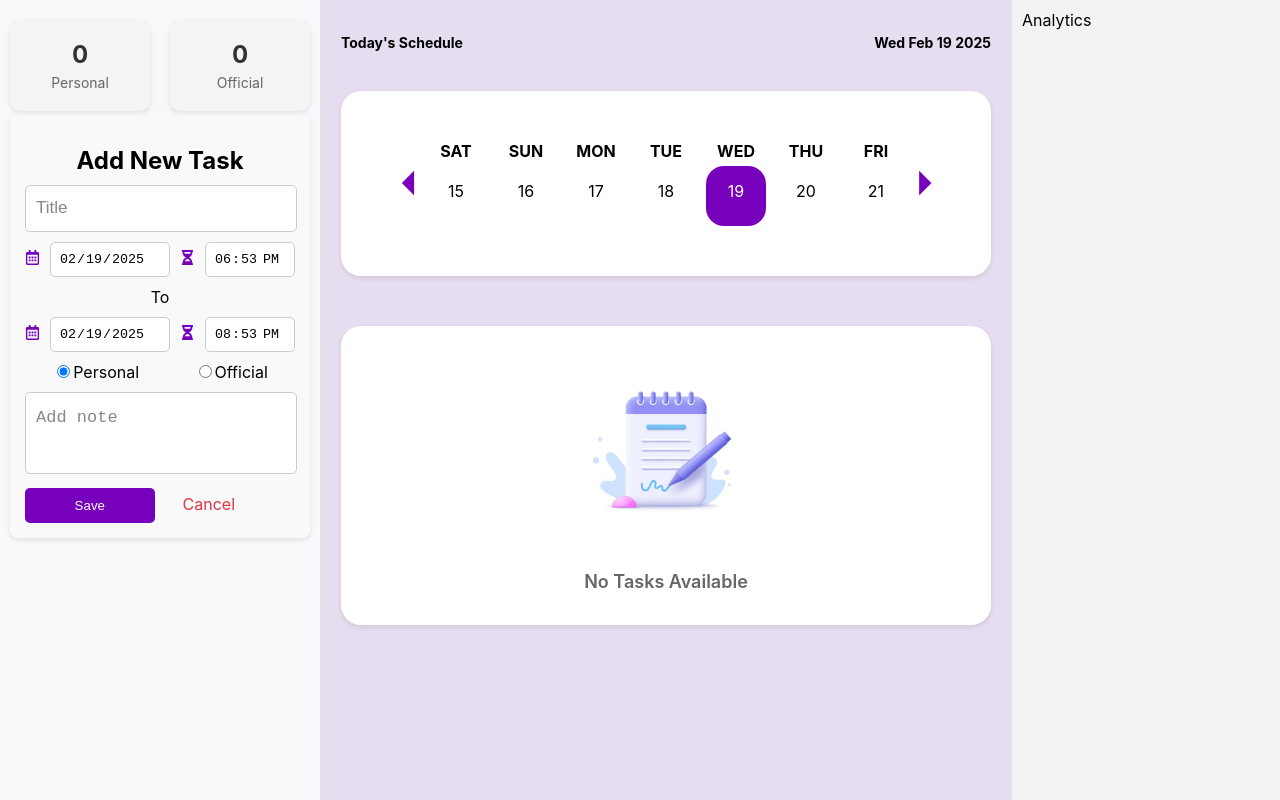
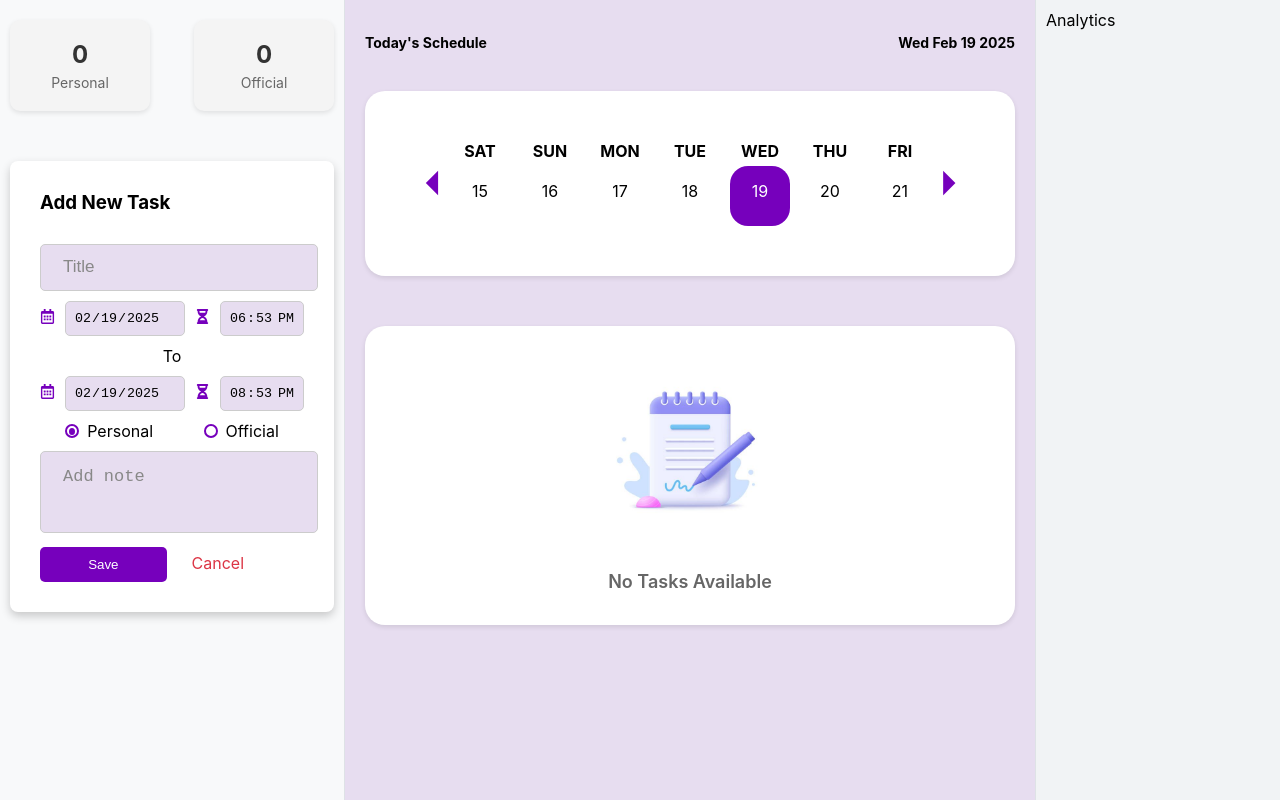
Before and after one commit to Kendi-prog/todo-habit-tracker, a React (Create React App) app: page / in a window 1280 px wide. Built offline with nearby package versions, Linux system fonts and the light colour scheme.

Commit message:
adding my customized radio buttons and making sure the text inputs don't start at the edge

```diff
--- a/src/ToDo App/components/task-input/task-input.component.jsx
+++ b/src/ToDo App/components/task-input/task-input.component.jsx
@@ -1,5 +1,5 @@
 import React, { useState, useEffect } from "react";
-import { FaCalendarAlt, FaHourglassHalf, FaRegCalendarAlt, FaRegClock } from "react-icons/fa";
+import { FaHourglassHalf, FaRegCalendarAlt } from "react-icons/fa";
 
 import {
     SaveButton,
@@ -8,13 +8,16 @@ import {
     TimeInput,
     TaskInputContainer,
     Title,
+    ToLabel,
     DateTimeRow,
-    ToLabel,
     TextArea,
     CategoryContainer,
     ButtonRow,
     CancelButton,
-    Icon
+    Icon,
+    RadioLabel,
+    HiddenRadio,
+    CustomRadio,
 } from "./task-input.styles";
 
 
@@ -127,15 +130,17 @@ const TaskInput = ({ addTask }) => {
                 </DateTimeRow>
                 <CategoryContainer>
                     {categories.map((cat, index) => (
-                        <label key={index}>
-                            <input
+                        <RadioLabel key={index}>
+                            <HiddenRadio
                             type="radio"
                             name="category"
                             value={cat}
                             checked={category === cat}
-                            onChange={(e) => setCategory(e.target.value)} />
+                            onChange={(e) => setCategory(e.target.value)}
+                            />
+                            <CustomRadio />
                             {cat}
-                        </label>
+                        </RadioLabel>
                     ))}
                 </CategoryContainer>
                 <TextArea
--- a/src/ToDo App/components/task-input/task-input.styles.jsx
+++ b/src/ToDo App/components/task-input/task-input.styles.jsx
@@ -1,15 +1,22 @@
 import styled from "styled-components";
 
 export const TaskInputContainer = styled.div`
-    padding: 15px;
-    background: #f9f9f9;
+    padding: 30px;
+    margin-top: 50px;
+    background: #fff;
     border-radius: 8px;
-    box-shadow: 0px 2px 5px rgba(0, 0, 0, 0.1);
+    box-shadow: 0px 4px 10px rgba(0, 0, 0, 0.2);
+    transition: all 0.3s ease-in-out;
+
+    &:hover {
+        box-shadow: 0px 8px 20px rgba(0, 0, 0, 0.3);
+    }
 `;
 
-export const Title = styled.h2`
-    text-align: center;
-    margin-bottom: 10px;
+
+export const Title = styled.h3`
+    margin-top: 0px;
+    margin-bottom: 30px;
 `;
 
 export const TaskNameInput = styled.input`
@@ -18,6 +25,8 @@ export const TaskNameInput = styled.input`
     margin-bottom: 10px;
     border: 1px solid #ccc;
     border-radius: 5px;
+    background: rgb(231, 221, 240);
+    padding-left: 12px;
 
     &::placeholder {
         color: #888;
@@ -31,6 +40,7 @@ export const DateTimeRow = styled.div`
     align-items: center;
     gap: 10px;
     margin-bottom: 10px;
+
 `;
 
 export const Icon = styled.span`
@@ -43,8 +53,8 @@ export const DateInput = styled.input`
     padding: 8px;
     border: 1px solid #ccc;
     border-radius: 5px;
+    background: rgb(231, 221, 240);
 
-     /* Remove default calendar icon */
     &::-webkit-calendar-picker-indicator {
         display: none;
         -webkit-appearance: none;
@@ -56,9 +66,8 @@ export const TimeInput = styled.input`
     padding: 8px;
     border: 1px solid #ccc;
     border-radius: 5px;
+    background: rgb(231, 221, 240);
 
-
-    /* Remove default time picker icon */
     &::-webkit-calendar-picker-indicator {
         display: none;
         -webkit-appearance: none;
@@ -70,20 +79,61 @@ export const ToLabel = styled.div`
     margin-bottom: 10px;
 `;
 
-export const CategoryContainer = styled.div`
+ export const CategoryContainer = styled.div`
     display: flex;
     justify-content: space-around;
     margin-bottom: 10px;
 `;
 
+export const RadioLabel = styled.label`
+    display: flex;
+    align-items: center;
+    gap: 8px;
+    font-size: 16px;
+    cursor: pointer;
+`;
+
+export const HiddenRadio = styled.input`
+    display: none;
+`;
+
+export const CustomRadio = styled.span`
+    width: 10px;
+    height: 10px;
+    border-radius: 50%;
+    border: 2px solid #7600bc;
+    display: flex;
+    align-items: center;
+    justify-content: center;
+    transition: all 0.2s ease-in-out;
+
+
+    &::after {
+        content: "";
+        width: 6px;
+        height: 7px;
+        background-color: white;
+        border-radius: 50%;
+        transition: background-color 0.2s ease-in-out;
+    }
+
+    ${HiddenRadio}:checked + &::after {
+        background-color: #7600bc;
+    }
+    `;
+
+
+
 export const TextArea = styled.textarea`
     width: 100%;
     padding: 15px 0px;
+    padding-left: 12px;
     border: 1px solid #ccc;
     border-radius: 5px;
     min-height: 50px;
     resize: none;
     margin-bottom: 10px;
+    background: rgb(231, 221, 240);
 
     &::placeholder {
         color: #888;
```
